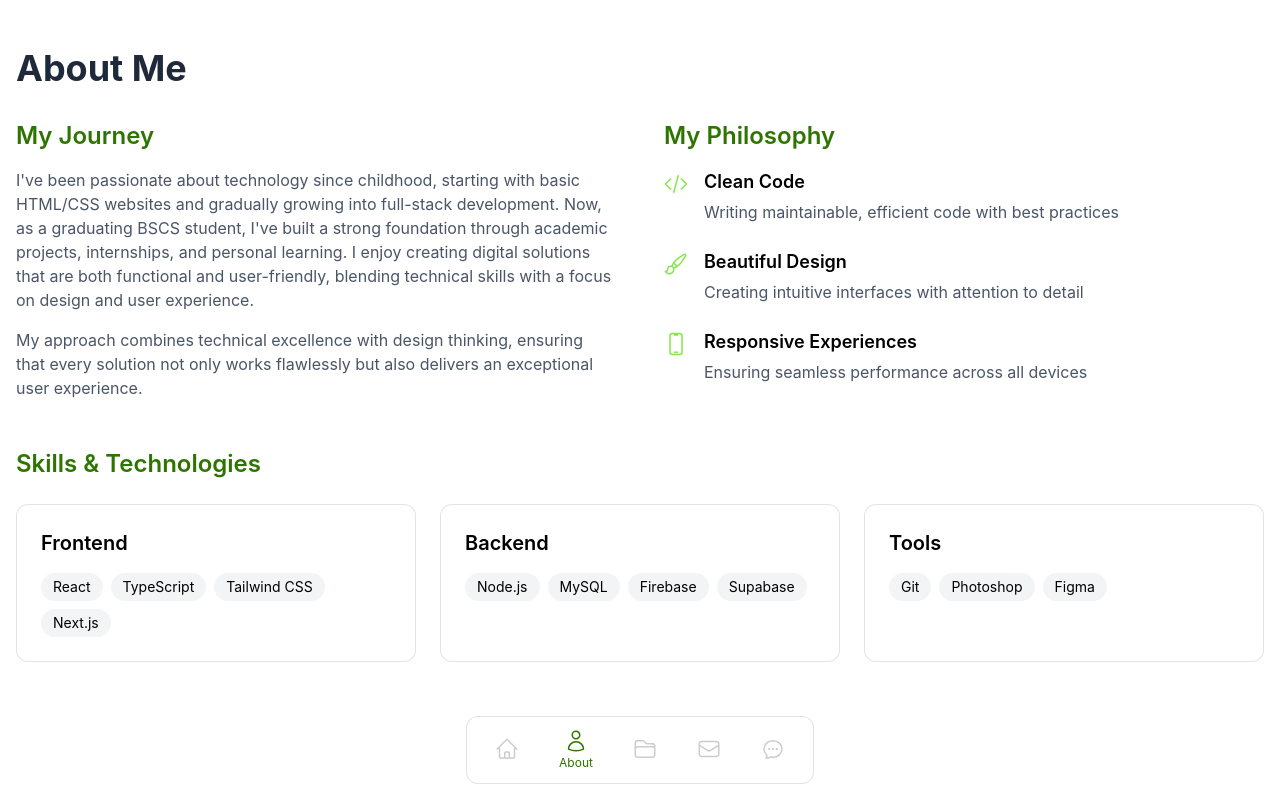
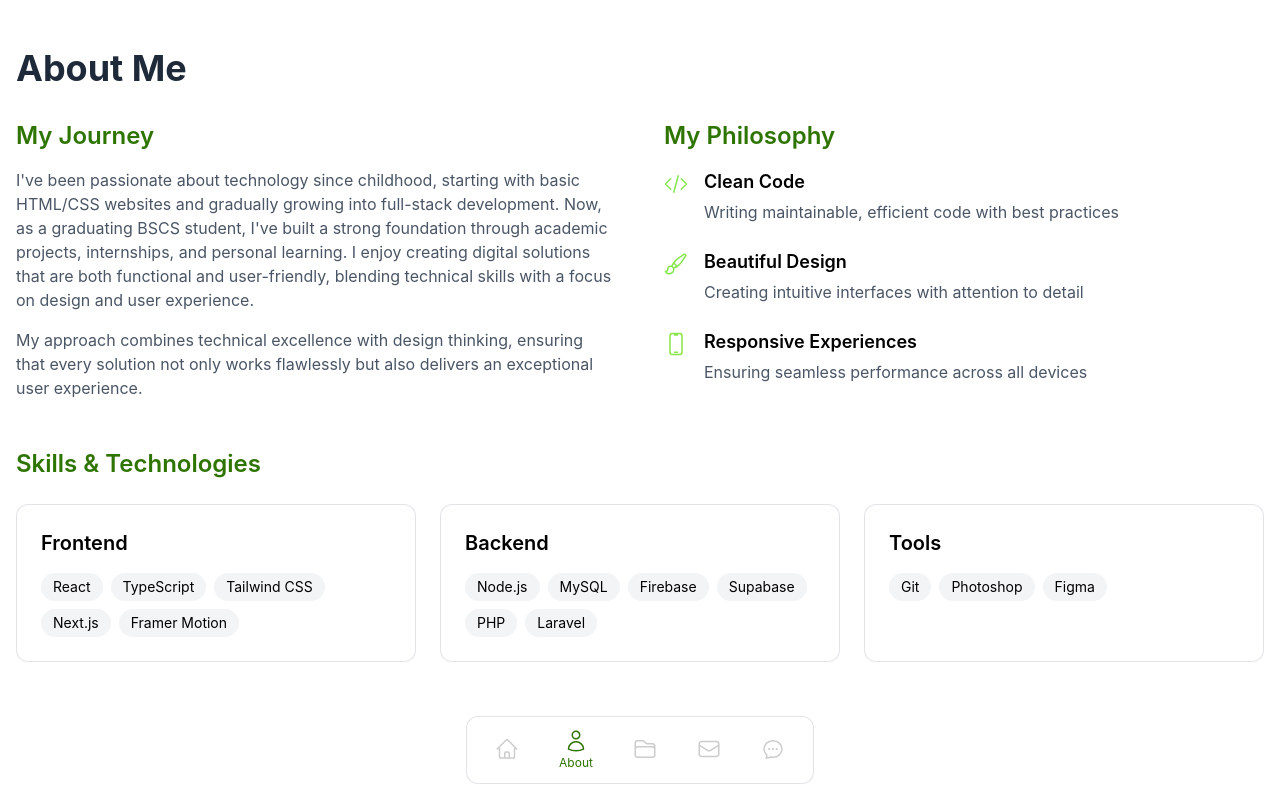
Before and after one commit to official-errol/portfolio, a React (Vite) app: page /about in a window 1280 px wide. Built offline with nearby package versions, Linux system fonts and the light colour scheme; what bad-words would draw is missing.

Commit message:
Update About.tsx

```diff
--- a/src/pages/About.tsx
+++ b/src/pages/About.tsx
@@ -4,8 +4,8 @@ import { CodeBracketIcon, PaintBrushIcon, DevicePhoneMobileIcon } from '@heroico
 
 const About: React.FC = () => {
   const skills = [
-    { name: 'Frontend', items: ['React', 'TypeScript', 'Tailwind CSS', 'Next.js'] },
-    { name: 'Backend', items: ['Node.js', 'MySQL', 'Firebase', 'Supabase'] },
+    { name: 'Frontend', items: ['React', 'TypeScript', 'Tailwind CSS', 'Next.js', 'Framer Motion'] },
+    { name: 'Backend', items: ['Node.js', 'MySQL', 'Firebase', 'Supabase', 'PHP', 'Laravel'] },
     { name: 'Tools', items: ['Git', 'Photoshop', 'Figma'] },
   ]
 
```
